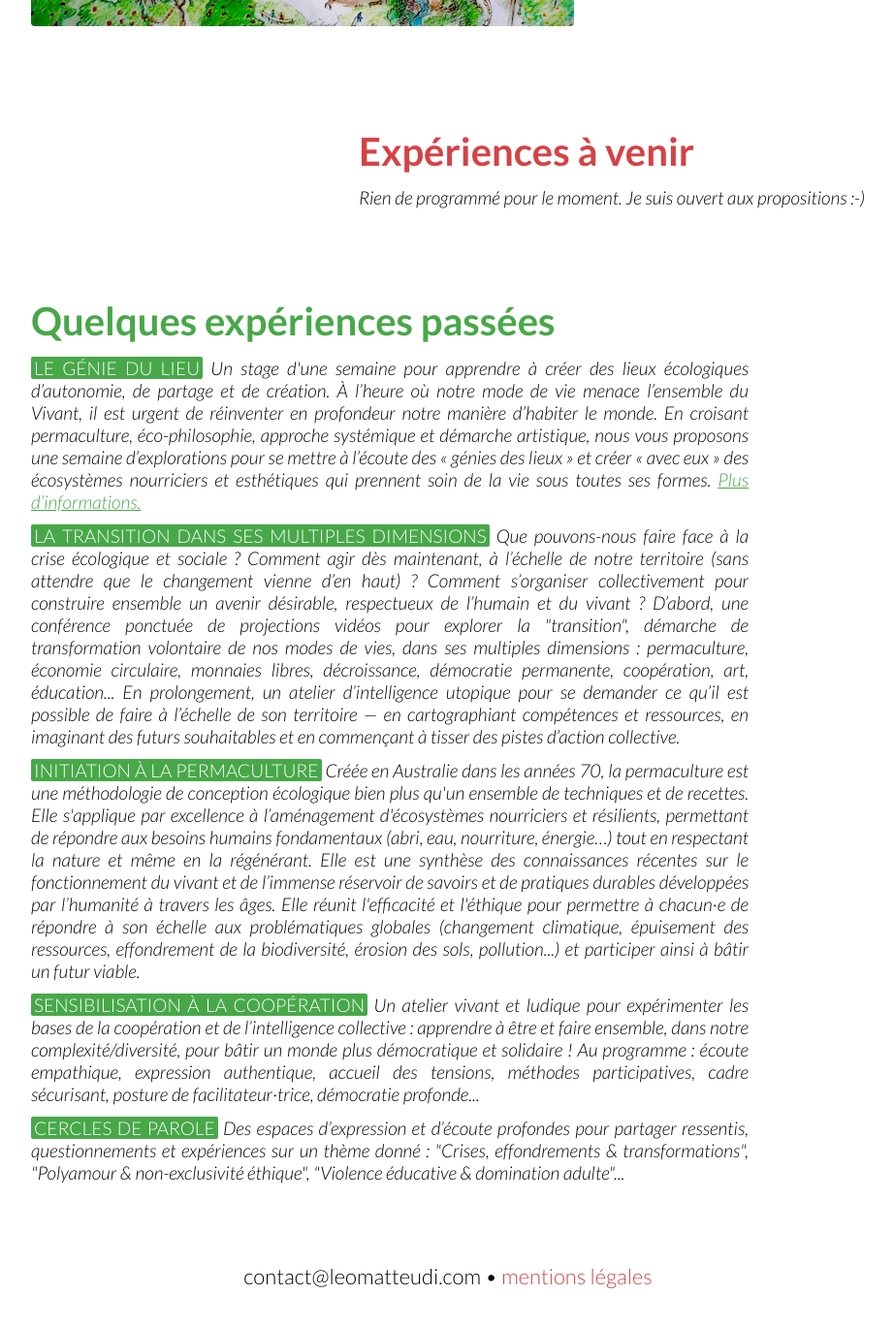
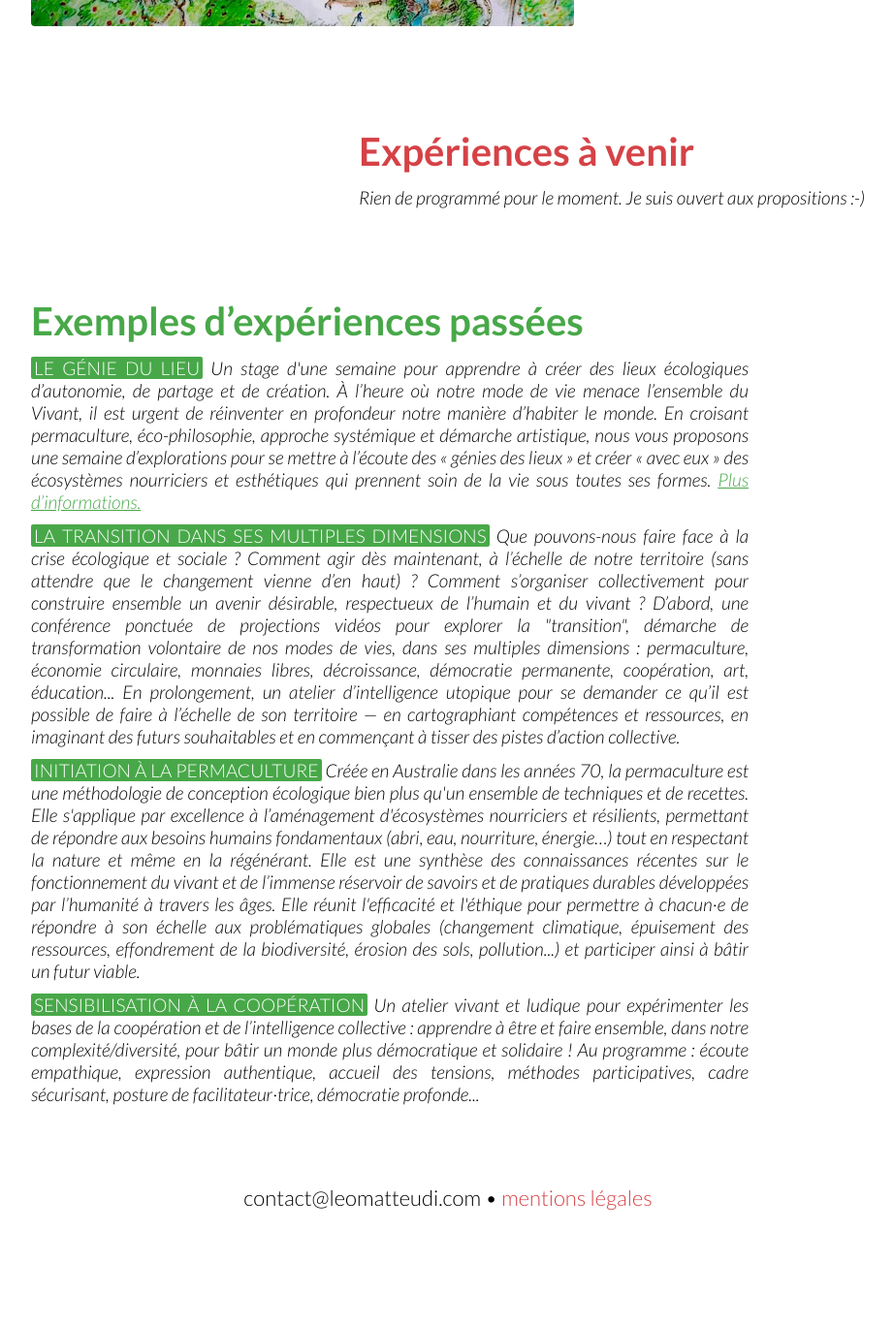
Before and after one commit to leomatteudi/leomatteudi, a Jekyll site: the page built from pages/3-experiences.html, in a window 1280 px wide and 1400 px high, scrolled down 717 px. Shown: the top 1368 px of the window at 97% size, without its empty margins (178-1100 px from the left). Built offline with Jekyll 4.4.1, drawn with Linux system fonts in a browser that asks for light colours; after the commit the page ends 2036 px from its top, so only the background shows below that.

Commit message:
Update 3-experiences.html

```diff
--- a/pages/3-experiences.html
+++ b/pages/3-experiences.html
@@ -17,10 +17,9 @@ title: Expériences
 </div>
 
 <div class="block green" id="experiences-passees">
-	<h2>Quelques expériences passées</h2>
+	<h2>Exemples d’expériences passées</h2>
 	<p><strong>Le génie du lieu</strong> Un stage d'une semaine pour apprendre à créer des lieux écologiques d’autonomie, de partage et de création. À l’heure où notre mode de vie menace l’ensemble du Vivant, il est urgent de réinventer en profondeur notre manière d’habiter le monde. En croisant permaculture, éco-philosophie, approche systémique et démarche artistique, nous vous proposons une semaine d’explorations pour se mettre à l’écoute des « génies des lieux » et créer « avec eux » des écosystèmes nourriciers et esthétiques qui prennent soin de la vie sous toutes ses formes. <a href="/static/legeniedulieu.pdf" target="_blank">Plus d’informations.</a></p>
  	<p><strong>La transition dans ses multiples dimensions</strong> Que pouvons-nous faire face à la crise écologique et sociale ? Comment agir dès maintenant, à l’échelle de notre territoire (sans attendre que le changement vienne d’en haut) ? Comment s’organiser collectivement pour construire ensemble un avenir désirable, respectueux de l’humain et du vivant ? D’abord, une conférence ponctuée de projections vidéos pour explorer la "transition", démarche de transformation volontaire de nos modes de vies, dans ses multiples dimensions&nbsp;: permaculture, économie circulaire, monnaies libres, décroissance, démocratie permanente, coopération, art, éducation... En prolongement, un atelier d’intelligence utopique pour se demander ce qu’il est possible de faire à l’échelle de son territoire — en cartographiant compétences et ressources, en imaginant des futurs souhaitables et en commençant à tisser des pistes d’action collective.</p>
 	<p><strong>Initiation à la permaculture</strong> Créée en Australie dans les années 70, la permaculture est une méthodologie de conception écologique bien plus qu'un ensemble de techniques et de recettes. Elle s'applique par excellence à l’aménagement d'écosystèmes nourriciers et résilients, permettant de répondre aux besoins humains fondamentaux (abri, eau, nourriture, énergie…) tout en respectant la nature et même en la régénérant. Elle est une synthèse des connaissances récentes sur le fonctionnement du vivant et de l’immense réservoir de savoirs et de pratiques durables développées par l’humanité à travers les âges. Elle réunit l'efficacité et l'éthique pour permettre à chacun·e de répondre à son échelle aux problématiques globales (changement climatique, épuisement des ressources, effondrement de la biodiversité, érosion des sols, pollution...) et participer ainsi à bâtir un futur viable.</p>
   	<p><strong>Sensibilisation à la coopération</strong> Un atelier vivant et ludique pour expérimenter les bases de la coopération et de l’intelligence collective : apprendre à être et faire ensemble, dans notre complexité/diversité, pour bâtir un monde plus démocratique et solidaire ! Au programme : écoute empathique, expression authentique, accueil des tensions, méthodes participatives, cadre sécurisant, posture de facilitateur·trice, démocratie profonde...</p>
-	<p><strong>Cercles de parole</strong> Des espaces d’expression et d’écoute profondes pour partager ressentis, questionnements et expériences sur un thème donné&nbsp;: "Crises, effondrements & transformations", "Polyamour & non-exclusivité éthique", "Violence éducative & domination adulte"...</p>
 </div>
```
